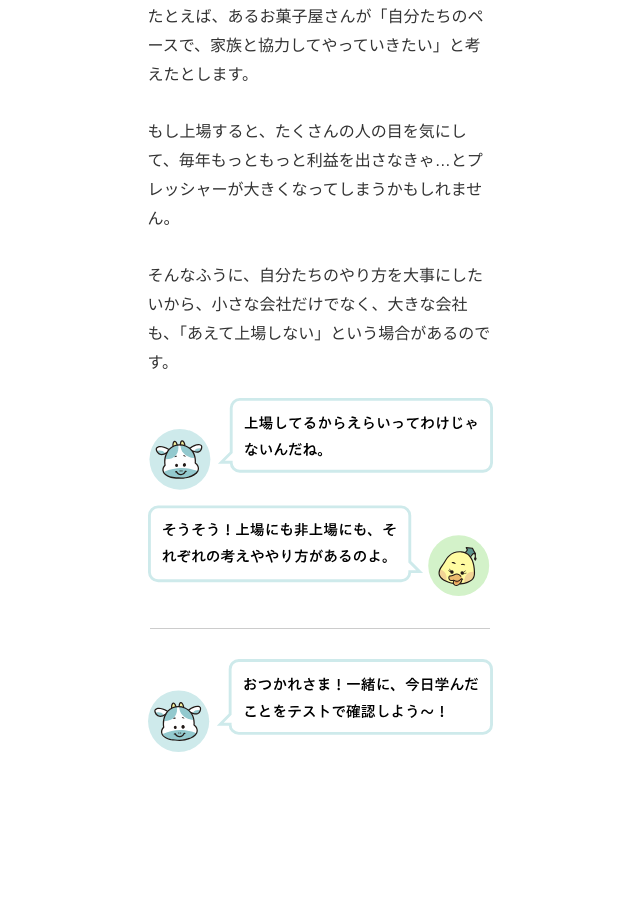
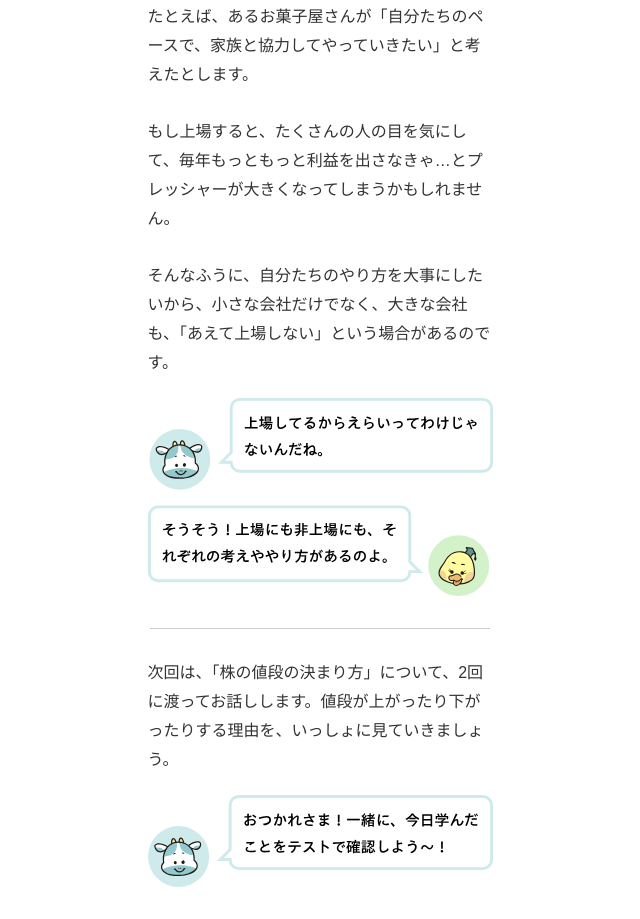
Before and after one commit to c3iird/level02-02, a plain HTML site: page index.html in a window 1280 px wide. Shown: the part 3655-4574 px from the top of the page, without its empty margins (320-960 px from the left). Before the commit the page ends 4439 px from the top, so only its background shows below. Drawn offline with Linux system fonts and the light colour scheme.

Commit message:
Update index.html

```diff
--- a/index.html
+++ b/index.html
@@ -151,7 +151,9 @@
  <img src="level02-02/talk04.svg" alt="カブちゃんととうしくんの会話04" class="content-image">
 
 <hr>
-
+	<div class="text-block">
+次回は、「株の値段の決まり方」について、2回に渡ってお話しします。値段が上がったり下がったりする理由を、いっしょに見ていきましょう。
+    </div>
 	<img src="level02-02/go-test.svg" alt="テスト誘導コメント" class="content-image">
 
 
```
